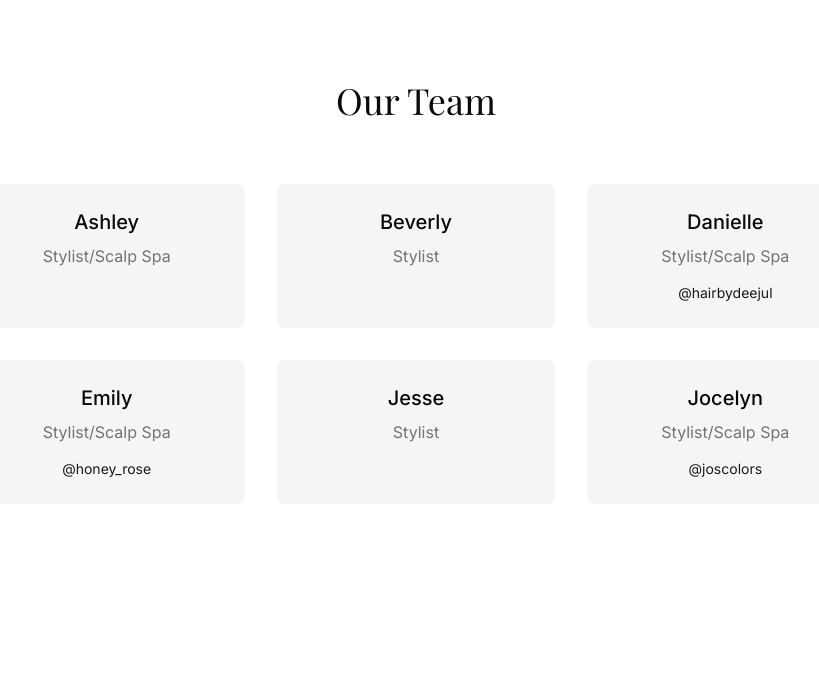
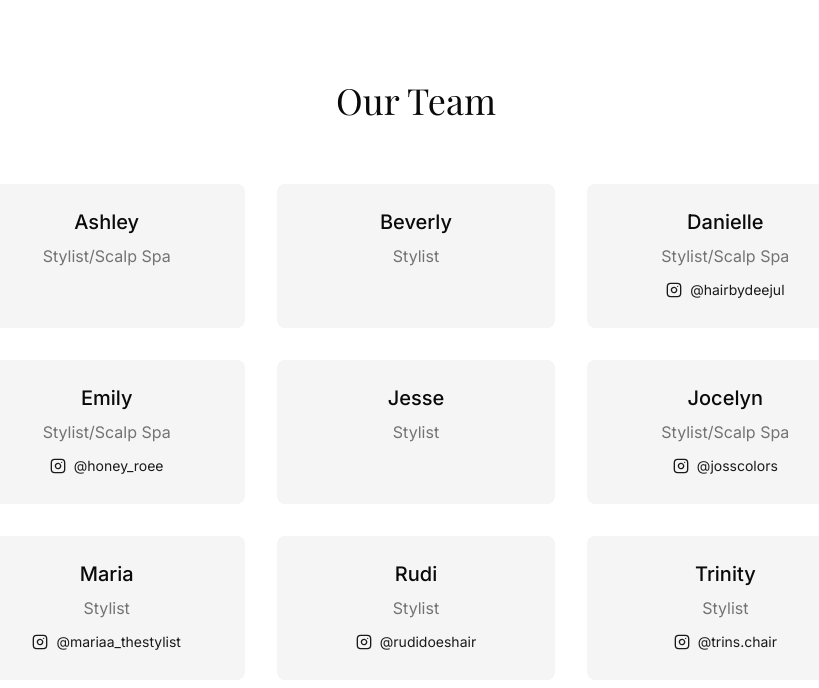
Before and after one commit to ROJNFT/niche-salon-harmony, a React (Vite) app: page /team in a window 1280 px wide. Shown: the top 688 px of the page, without its empty margins (224-1043 px from the left). Built offline with nearby package versions, Linux system fonts and the light colour scheme.

Commit message:
Update team member profiles
Add social media links for existing and new team members.  Update display to include either social media or call buttons based on available information.

```diff
--- a/src/components/TeamSection.tsx
+++ b/src/components/TeamSection.tsx
@@ -1,7 +1,7 @@
 
 import { useNavigate } from 'react-router-dom';
 import { Button } from './ui/button';
-import { ArrowRight } from 'lucide-react';
+import { ArrowRight, Instagram } from 'lucide-react';
 
 interface TeamMember {
   name: string;
@@ -14,10 +14,13 @@ export function TeamSection({ showFullList = false }: { showFullList?: boolean }
   const team: TeamMember[] = [
     { name: "Ashley", role: "Stylist/Scalp Spa" },
     { name: "Beverly", role: "Stylist" },
-    { name: "Danielle", role: "Stylist/Scalp Spa", instagram: "@hairbydeejul" },
-    { name: "Emily", role: "Stylist/Scalp Spa", instagram: "@honey_rose" },
+    { name: "Danielle", role: "Stylist/Scalp Spa", instagram: "hairbydeejul" },
+    { name: "Emily", role: "Stylist/Scalp Spa", instagram: "honey_roee" },
     { name: "Jesse", role: "Stylist" },
-    { name: "Jocelyn", role: "Stylist/Scalp Spa", instagram: "@joscolors" }
+    { name: "Jocelyn", role: "Stylist/Scalp Spa", instagram: "josscolors" },
+    { name: "Maria", role: "Stylist", instagram: "mariaa_thestylist" },
+    { name: "Rudi", role: "Stylist", instagram: "rudidoeshair" },
+    { name: "Trinity", role: "Stylist", instagram: "trins.chair" }
   ];
 
   if (!showFullList) {
@@ -51,11 +54,12 @@ export function TeamSection({ showFullList = false }: { showFullList?: boolean }
           {member.instagram && (
             <a
               href={`https://instagram.com/${member.instagram}`}
-              className="text-sm text-primary hover:opacity-80 inline-flex items-center gap-1"
+              className="inline-flex items-center gap-2 text-sm text-primary hover:opacity-80 transition-colors"
               target="_blank"
               rel="noopener noreferrer"
             >
-              {member.instagram}
+              <Instagram className="h-4 w-4" />
+              <span>@{member.instagram}</span>
             </a>
           )}
         </div>
```
